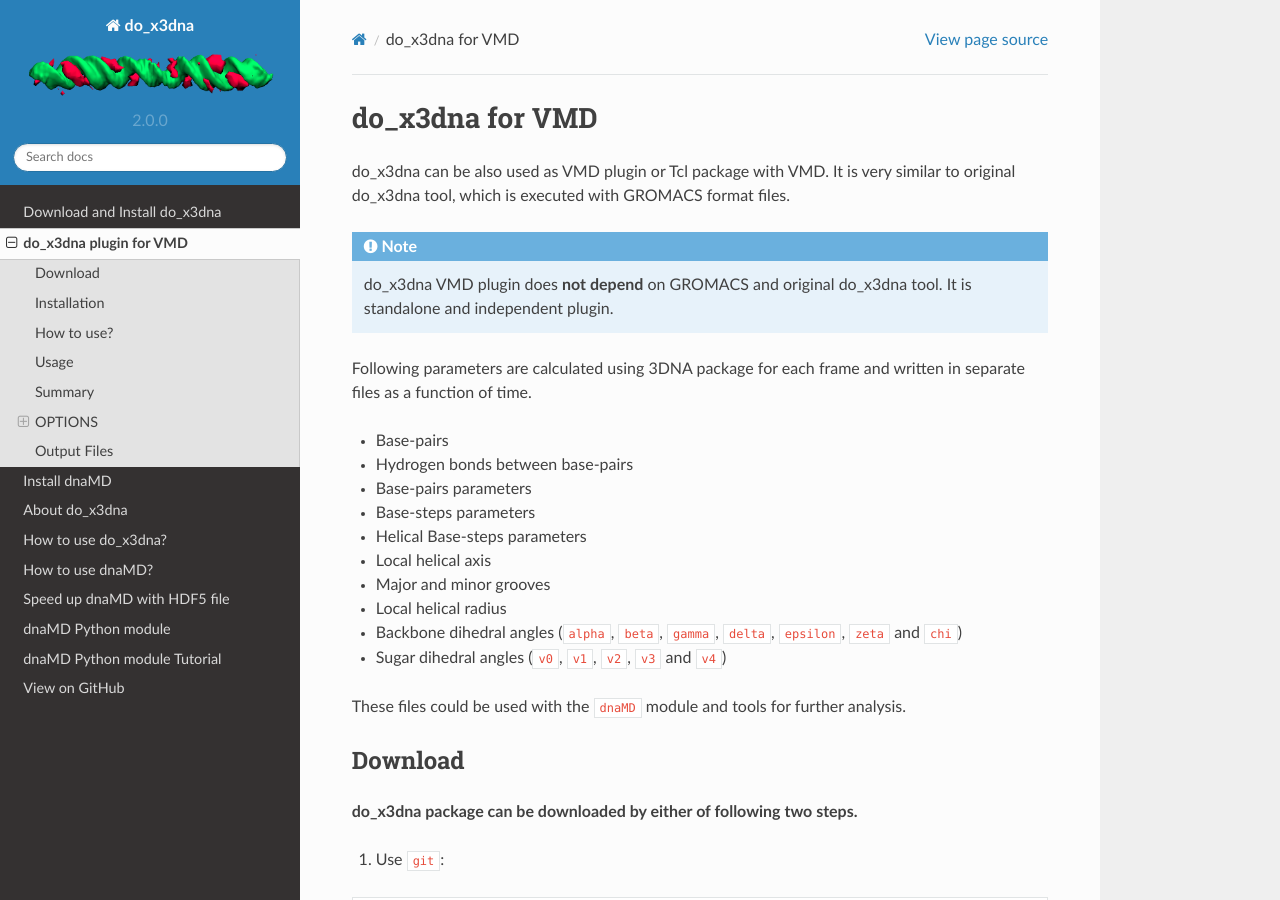
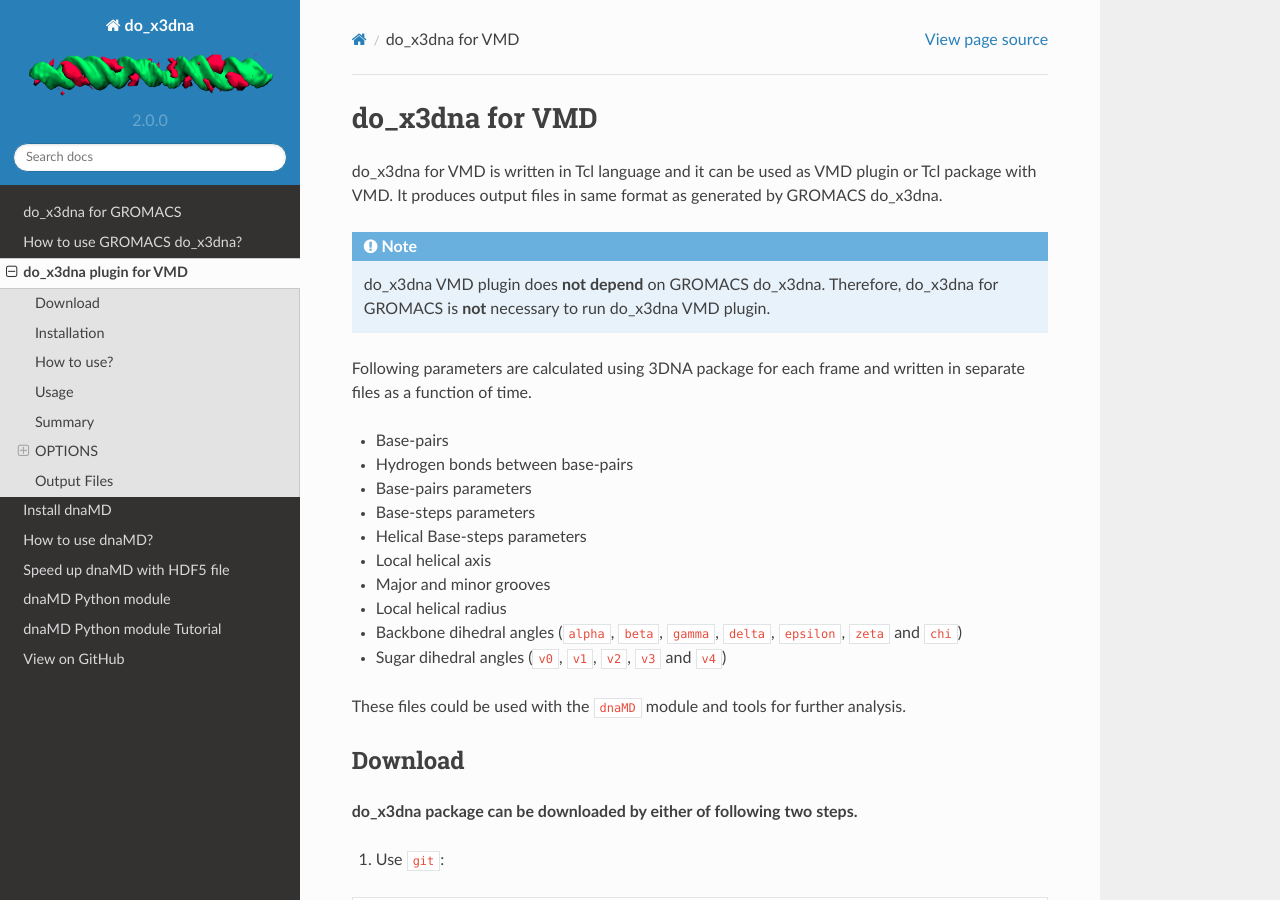
Before and after one commit to rjdkmr/do_x3dna, a Sphinx documentation site: the page built from docs/vmd_plugin.rst, in a window 1280 px wide and 900 px high. Built offline with Sphinx 7.4.7 and the Read the Docs theme 2.0.0, drawn with Linux system fonts in a browser that asks for light colours; pages that are not in the unit, such as notebooks, are missing from menus.

Commit message:
documentation update

```diff
--- a/docs/do_x3dna_usage.rst
+++ b/docs/do_x3dna_usage.rst
@@ -2,8 +2,8 @@
 
     <a href="http://www.x3dna.org" target="_blank">3DNA package</a>
 
-About do_x3dna
-==============
+How to use GROMACS do_x3dna ?
+=============================
 
 It is the wrapper tool, which uses |3DNA package| to calculate several structural
 descriptors of DNA/RNA from the GROMACS MD trajectory. It executes 3DNA tools to
--- a/docs/index.rst
+++ b/docs/index.rst
@@ -149,10 +149,10 @@
 .. toctree::
    :maxdepth: 1
 
-   Download and Install do_x3dna <install_do_x3dna>
+   do_x3dna for GROMACS <install_do_x3dna>
+   How to use GROMACS do_x3dna? <do_x3dna_usage>
    do_x3dna plugin for VMD  <vmd_plugin>
    Install dnaMD <install_dnaMD>
-   How to use do_x3dna? <do_x3dna_usage>
    How to use dnaMD? <dnaMD_usage>
    Speed up dnaMD with HDF5 file <using_hdf5>
    dnaMD Python module <api_summary>
--- a/docs/install_do_x3dna.rst
+++ b/docs/install_do_x3dna.rst
@@ -1,5 +1,5 @@
-Download and Installation
-=========================
+Download and Installation of do_x3dna for GROMACS
+=================================================
 
 Download
 --------
--- a/docs/vmd_plugin.rst
+++ b/docs/vmd_plugin.rst
@@ -1,9 +1,10 @@
 do_x3dna for VMD
 ================
-do_x3dna can be also used as VMD plugin or Tcl package with VMD. It is very similar to original do_x3dna tool,
-which is executed with GROMACS format files.
+do_x3dna for VMD is written in Tcl language and it can be used as VMD plugin or Tcl package with VMD. It produces output
+files in same format as generated by GROMACS do_x3dna.
 
-.. note:: do_x3dna VMD plugin does **not depend** on GROMACS and original do_x3dna tool. It is standalone and independent plugin.
+.. note:: do_x3dna VMD plugin does **not depend** on GROMACS do_x3dna. Therefore, do_x3dna for GROMACS is **not** necessary
+          to run do_x3dna VMD plugin.
 
 Following parameters are calculated using 3DNA package for each frame and written in separate files as a function of time.
 
@@ -160,6 +161,7 @@
 ``-fitAtoms``
 ~~~~~~~~~~~~~
 **Optional**
+
 Atoms for fitting to reference frame. If not provided, fitting will be
 not done.
 
```
Also changed, not shown: other parts of docs/do_x3dna_usage.rst (+0 -3 lines), 1 other file.
